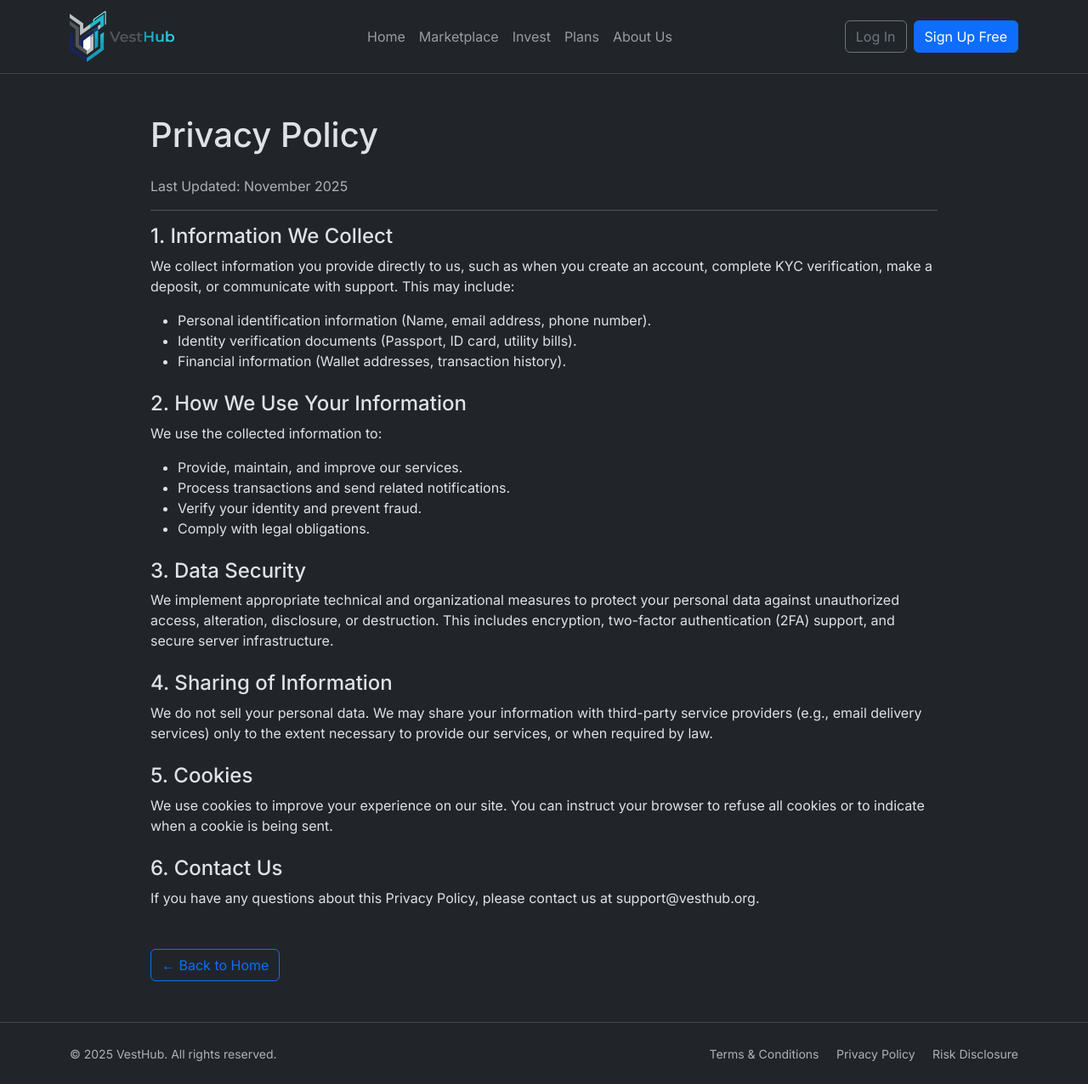
After one commit to pdrm55/vesthub, a Flask app: page /privacy in a window 1280 px wide. The commit adds this page. Shown: the whole page at 85% size. Run offline with Flask 3, Linux system fonts and the light colour scheme; some libraries are stand-ins or nearby versions.

Commit message:
ADD Terms & Conditions Privacy Policy Risk Disclosure

```diff
--- a/routes/main.py
+++ b/routes/main.py
@@ -30,3 +30,17 @@ def marketplace():
 @main_bp.route('/invest')
 def invest_learn():
     return render_template('learn.html')
+
+# --- اضافه شدن روت‌های حقوقی ---
+
+@main_bp.route('/terms')
+def terms():
+    return render_template('terms.html')
+
+@main_bp.route('/privacy')
+def privacy():
+    return render_template('privacy.html')
+
+@main_bp.route('/risk-disclosure')
+def risk_disclosure():
+    return render_template('risk_disclosure.html')
--- a/templates/base.html
+++ b/templates/base.html
@@ -22,7 +22,6 @@
     <!-- Section 1: Header -->
     <nav class="navbar navbar-expand-lg navbar-dark bg-dark sticky-top border-bottom border-secondary-subtle">
         <div class="container">
-            <!-- اصلاح لینک: home -> main.home -->
             <a class="navbar-brand d-flex align-items-center" href="{{ url_for('main.home') }}">
                 <img src="{{ url_for('static', filename='images/logo.png') }}" alt="VestHub Logo" height="60" class="me-2 navbar-logo">
             </a>
@@ -32,30 +31,23 @@
             <div class="collapse navbar-collapse" id="navbarNav">
                 <ul class="navbar-nav mx-auto mb-2 mb-lg-0">
                     <li class="nav-item">
-                        <!-- اصلاح لینک: home -> main.home -->
                         <a class="nav-link" href="{{ url_for('main.home') }}">Home</a>
                     </li>
                     <li class="nav-item">
-                        <!-- اصلاح لینک: marketplace -> main.marketplace -->
                         <a class="nav-link" href="{{ url_for('main.marketplace') }}">Marketplace</a>
                     </li>
                     <li class="nav-item">
-                        <!-- اصلاح لینک: invest -> main.invest_learn (نام تابع در routes/main.py تغییر کرد) -->
                         <a class="nav-link" href="{{ url_for('main.invest_learn') }}">Invest</a>
                     </li>
                     <li class="nav-item">
-                        <!-- اصلاح لینک: plans -> main.plans -->
                         <a class="nav-link" href="{{ url_for('main.plans') }}">Plans</a>
                     </li>
                     <li class="nav-item">
-                        <!-- اصلاح لینک: about -> main.about -->
                         <a class="nav-link" href="{{ url_for('main.about') }}">About Us</a>
                     </li>
                 </ul>
                 <div class="d-flex">
-                    <!-- اصلاح لینک: login -> auth.login -->
                     <a href="{{ url_for('auth.login') }}" class="btn btn-outline-secondary me-2">Log In</a>
-                    <!-- اصلاح لینک: signup -> auth.signup -->
                     <a href="{{ url_for('auth.signup') }}" class="btn btn-primary">Sign Up Free</a>
                 </div>
             </div>
@@ -75,9 +67,10 @@
                     <small>&copy; 2025 VestHub. All rights reserved.</small>
                 </div>
                 <div class="col-md-6 text-center text-md-end footer-links">
-                    <a href="#" class="text-body-secondary text-decoration-none me-3"><small>Terms & Conditions</small></a>
-                    <a href="#" class="text-body-secondary text-decoration-none me-3"><small>Privacy Policy</small></a>
-                    <a href="#" class="text-body-secondary text-decoration-none"><small>Risk Disclosure</small></a>
+                    <!-- لینک‌های اصلاح شده -->
+                    <a href="{{ url_for('main.terms') }}" class="text-body-secondary text-decoration-none me-3"><small>Terms & Conditions</small></a>
+                    <a href="{{ url_for('main.privacy') }}" class="text-body-secondary text-decoration-none me-3"><small>Privacy Policy</small></a>
+                    <a href="{{ url_for('main.risk_disclosure') }}" class="text-body-secondary text-decoration-none"><small>Risk Disclosure</small></a>
                 </div>
             </div>
         </div>
--- /dev/null
+++ b/templates/privacy.html
@@ -0,0 +1,60 @@
+{% extends 'base.html' %}
+
+{% block title %}Privacy Policy - VestHub{% endblock %}
+
+{% block content %}
+<div class="container py-5">
+    <div class="row justify-content-center">
+        <div class="col-lg-10">
+            <h1 class="mb-4">Privacy Policy</h1>
+            <p class="text-muted">Last Updated: November 2025</p>
+            <hr>
+
+            <div class="mb-4">
+                <h4>1. Information We Collect</h4>
+                <p>We collect information you provide directly to us, such as when you create an account, complete KYC verification, make a deposit, or communicate with support. This may include:</p>
+                <ul>
+                    <li>Personal identification information (Name, email address, phone number).</li>
+                    <li>Identity verification documents (Passport, ID card, utility bills).</li>
+                    <li>Financial information (Wallet addresses, transaction history).</li>
+                </ul>
+            </div>
+
+            <div class="mb-4">
+                <h4>2. How We Use Your Information</h4>
+                <p>We use the collected information to:</p>
+                <ul>
+                    <li>Provide, maintain, and improve our services.</li>
+                    <li>Process transactions and send related notifications.</li>
+                    <li>Verify your identity and prevent fraud.</li>
+                    <li>Comply with legal obligations.</li>
+                </ul>
+            </div>
+
+            <div class="mb-4">
+                <h4>3. Data Security</h4>
+                <p>We implement appropriate technical and organizational measures to protect your personal data against unauthorized access, alteration, disclosure, or destruction. This includes encryption, two-factor authentication (2FA) support, and secure server infrastructure.</p>
+            </div>
+
+            <div class="mb-4">
+                <h4>4. Sharing of Information</h4>
+                <p>We do not sell your personal data. We may share your information with third-party service providers (e.g., email delivery services) only to the extent necessary to provide our services, or when required by law.</p>
+            </div>
+
+            <div class="mb-4">
+                <h4>5. Cookies</h4>
+                <p>We use cookies to improve your experience on our site. You can instruct your browser to refuse all cookies or to indicate when a cookie is being sent.</p>
+            </div>
+
+            <div class="mb-4">
+                <h4>6. Contact Us</h4>
+                <p>If you have any questions about this Privacy Policy, please contact us at support@vesthub.org.</p>
+            </div>
+
+            <div class="mt-5">
+                <a href="{{ url_for('main.home') }}" class="btn btn-outline-primary">&larr; Back to Home</a>
+            </div>
+        </div>
+    </div>
+</div>
+{% endblock %}
```
Also changed, not shown: templates/risk_disclosure.html (added, +42 -0 lines), templates/terms.html (added, +59 -0 lines).
